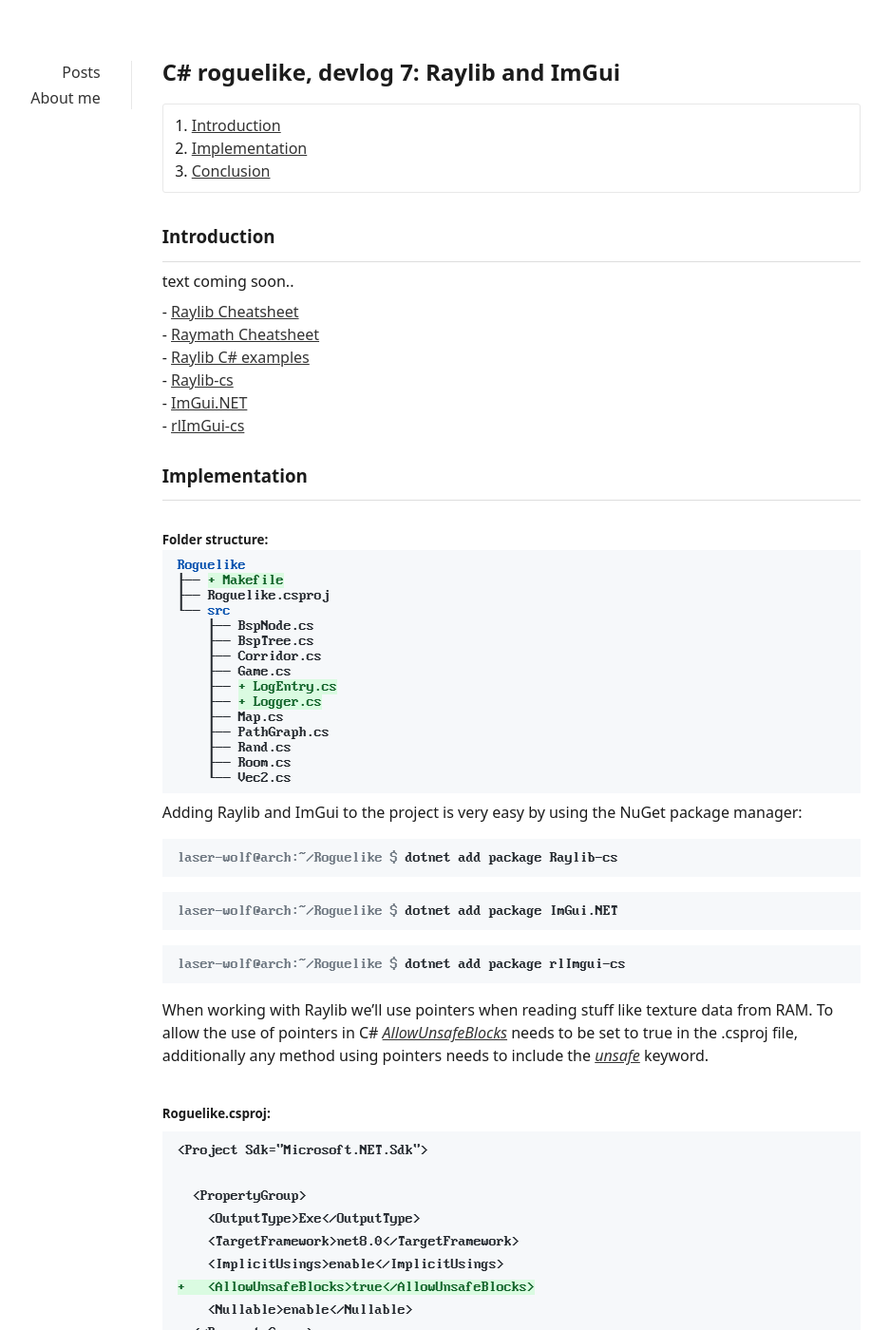
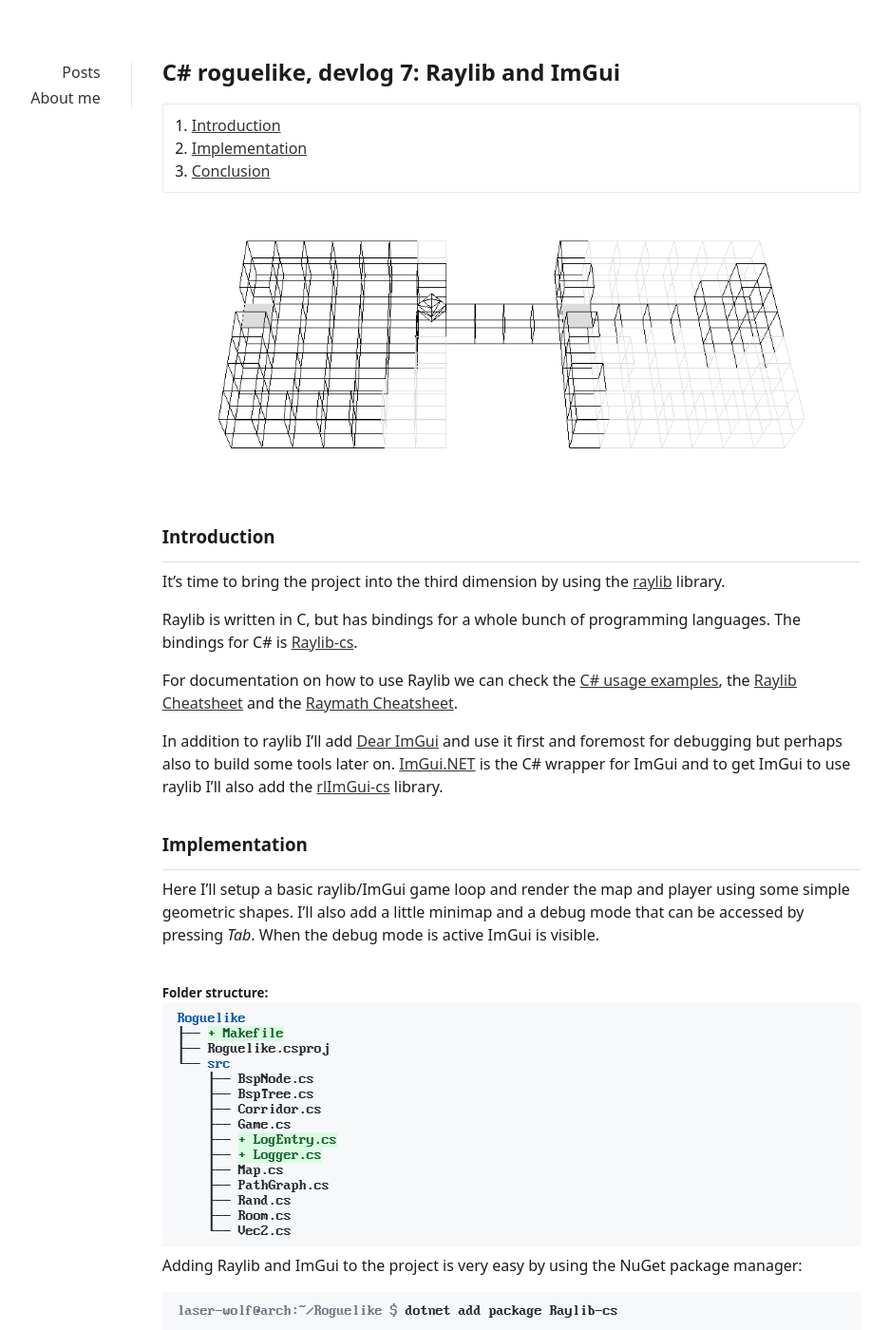
Before and after one commit to casper-borretzen/casper-borretzen.github.io, a Jekyll site: the page built from _posts/2024-06-09-roguelike-devlog7.md, in a window 1280 px wide and 1400 px high. Shown: the whole window at 95% size, without its empty margins (182-1119 px from the left). Built offline with Jekyll 4.4.1, drawn with Linux system fonts in a browser that asks for light colours.

Commit message:
devlog 7 edit

```diff
--- a/_posts/2024-06-09-roguelike-devlog7.md
+++ b/_posts/2024-06-09-roguelike-devlog7.md
@@ -3,20 +3,24 @@
 title: "C# roguelike, devlog 7: Raylib and ImGui"
 ---
 
+![devlog](/img/devlog7.png){:target="_blank"}
+
 ### Introduction
 ---
 
-text coming soon..
+It's time to bring the project into the third dimension by using the [raylib](https://www.raylib.com/){:target="_blank"} library.
 
-- [Raylib Cheatsheet](https://www.raylib.com/cheatsheet/cheatsheet.html){:target="_blank"}
-- [Raymath Cheatsheet](https://www.raylib.com/cheatsheet/raymath_cheatsheet.html){:target="_blank"}
-- [Raylib C# examples](https://github.com/ChrisDill/Raylib-cs/tree/master/Examples){:target="_blank"}
-- [Raylib-cs](https://github.com/ChrisDill/Raylib-cs){:target="_blank"}
-- [ImGui.NET](https://github.com/ImGuiNET/ImGui.NET){:target="_blank"}
-- [rlImGui-cs](https://github.com/raylib-extras/rlImGui-cs){:target="_blank"}
+Raylib is written in C, but has bindings for a whole bunch of programming languages. The bindings for C# is [Raylib-cs](https://github.com/ChrisDill/Raylib-cs){:target="_blank"}.
+
+For documentation on how to use Raylib we can check the [C# usage examples](https://github.com/ChrisDill/Raylib-cs/tree/master/Examples){:target="_blank"}, the [Raylib Cheatsheet](https://www.raylib.com/cheatsheet/cheatsheet.html){:target="_blank"} and the [Raymath Cheatsheet](https://www.raylib.com/cheatsheet/raymath_cheatsheet.html){:target="_blank"}.
+
+In addition to raylib I'll add [Dear ImGui](https://github.com/ocornut/imgui){:target="_blank"} and use it first and foremost for debugging but perhaps also to build some tools later on.
+[ImGui.NET](https://github.com/ImGuiNET/ImGui.NET){:target="_blank"} is the C# wrapper for ImGui and to get ImGui to use raylib I'll also add the [rlImGui-cs](https://github.com/raylib-extras/rlImGui-cs){:target="_blank"} library.
 
 ### Implementation
 ---
+
+Here I'll setup a basic raylib/ImGui game loop and render the map and player using some simple geometric shapes. I'll also add a little minimap and a debug mode that can be accessed by pressing *Tab*. When the debug mode is active ImGui is visible.
 
 {% include folder_tree.html root="Roguelike" content="+Makefile,Roguelike.csproj,src|BspNode.cs|BspTree.cs|Corridor.cs|Game.cs|+LogEntry.cs|+Logger.cs|Map.cs|PathGraph.cs|Rand.cs|Room.cs|Vec2.cs" %}
 
```
Also changed, not shown: _pages/about.md (+2 -0 lines), img/devlog7.png (added).
